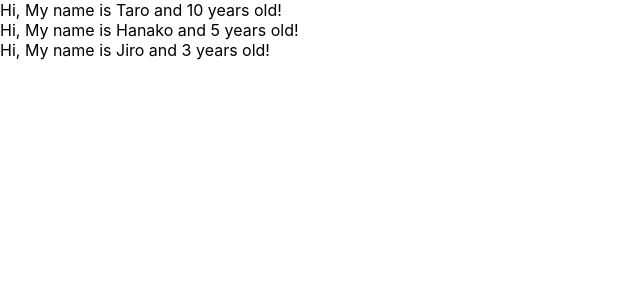
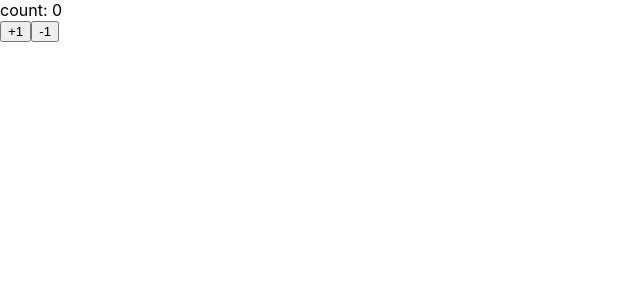
Before and after one commit to debatable13/udemy-react-redux-crud-application, a React (Create React App) app: page / in a window 1280 px wide. Shown: the top 300 px of the page, without its empty margins (0-640 px from the left). Built offline with nearby package versions, Linux system fonts and the light colour scheme.

Commit message:
Learn state

```diff
--- a/src/App.js
+++ b/src/App.js
@@ -1,33 +1,30 @@
-import React from 'react';
-import PropTypes from 'prop-types';
+import React, { Component } from 'react';
 
-const App = () => {
-  const profiles = [
-    {name: "Taro", age: 10},
-    {name: "Hanako", age: 5},
-    {name: "Jiro", age: 3},
-  ]
+const App = () => (<Counter></Counter>)
 
-  return (
-    <div>
-      {
-        profiles.map((profile, index) => {
-          return <User name={profile.name} age={profile.age} key={index}/>
-        })
-      }
-    </div>
-  )
-}
+class Counter extends Component {
+  constructor(props) {
+    super(props)
+    this.state = { count: 0 }
+  }
 
-const User = (props) => {
-  return (
-    <div>Hi, My name is {props.name} and {props.age} years old!</div>
-  )
-}
+  handlePlusButton = () => {
+    this.setState({ count: this.state.count + 1 })
+  }
 
-User.propTypes = {
-  name: PropTypes.string,
-  age: PropTypes.number.isRequired
+  handleMinusButton = () => {
+    this.setState({ count: this.state.count - 1 })
+  }
+
+  render() {
+    return (
+      <React.Fragment>
+        <div>count: { this.state.count }</div>
+        <button onClick={ this.handlePlusButton }>+1</button>
+        <button onClick={ this.handleMinusButton }>-1</button>
+      </React.Fragment>
+      )
+  }
 }
 
 export default App;
```
